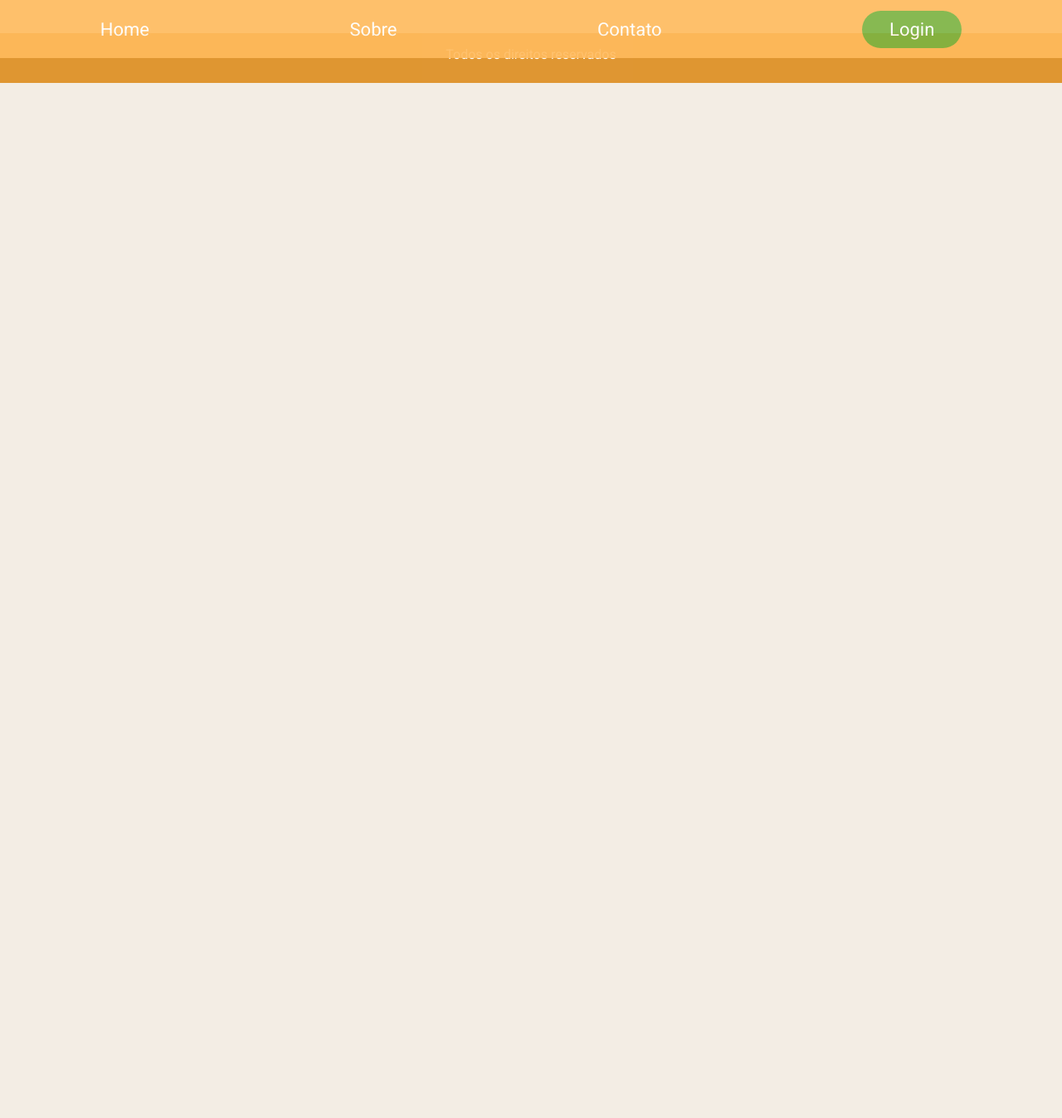
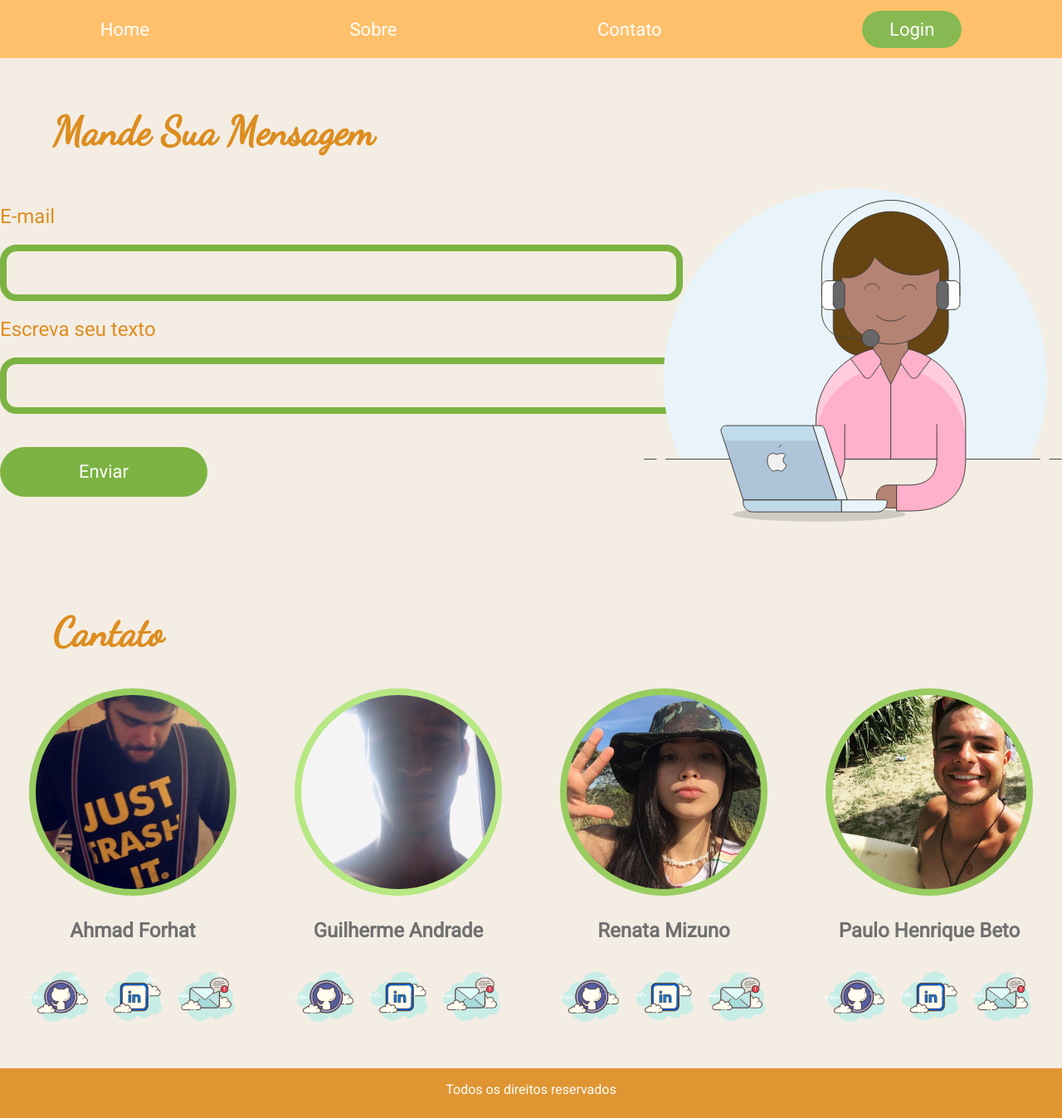
Before and after one commit to AhmadForhat/AgrOportuno, a Django app: page /contato/ in a window 1280 px wide. Shown: the whole page at 83% size. Before the commit the page ends 100 px from the top, so only its background shows below. Run offline with Django 3.2, Linux system fonts and the light colour scheme.

Commit message:
Adição do html e css da página contato

```diff
--- a/Agrodoce/static/style.css
+++ b/Agrodoce/static/style.css
@@ -364,6 +364,46 @@ form button{
     font-size: 42px;
 }
 
+.suaMensagem h2{
+    margin-top: 130px;
+}
+
+.mensagem{
+    display:flex;
+    justify-content: space-around;
+}
+
+.escrever{
+    display:flex;
+    flex-direction: column;
+    width: 800px;
+
+}
+
+.escrever input{
+    width: 100%;
+    padding: 2%;
+    border: solid #7CB342 8px;
+    border-radius: 20px;
+    outline: none;
+    color: #7CB342;
+    font-size: 18px;
+    background-color: #F3EDE4;
+}
+
+.escrever label{
+    font-size: 24px;
+    color: #DD8D1F;
+    margin-bottom: 20px;
+    margin-top: 20px;
+}
+
+.escrever button{
+    margin-top:40px;
+    width: 250px;
+    height: 60px;
+}
+
 .none{
     display:none;
 }
--- a/Agrodoce/templates/contato.html
+++ b/Agrodoce/templates/contato.html
@@ -1,2 +1,64 @@
 {% extends 'index.html' %}
 {% load static %}
+
+{% block content %}
+
+<section class="suaMensagem">
+    <h2>Mande Sua Mensagem</h2>
+    <div class="mensagem">
+        <div class="escrever">
+                <label>E-mail</label>
+                <input type="email"></input>
+                <label>Escreva seu texto</label>
+                <input type="text2"></input>
+                <button>Enviar</button>
+        </div>
+        <div class="imagem-mensagem">
+            <img src="../static/img/contato-client.png" alt="">
+        </div>
+    </div>
+</section>
+
+<section class="contato-home">
+    <h2>Cantato</h2>
+    <div class="time">
+        <div class="mud">
+            <img src="../static/img/foto-mud.png" alt="">
+            <h3>Ahmad Forhat</h3>
+            <div class="redes-sociais">
+                <a href="https://github.com/AhmadForhat" target="_blank"><img src="../static/img/github.png" alt=""></a>
+                <a href="https://www.linkedin.com/in/ahmad-forhat" target="_blank"><img src="../static/img/linkedin.png" alt=""></a>
+                <a href="mailto:ahmad.forhat@gmail.com" target="_blank"><img src="../static/img/gmail.png" alt=""></a>
+            </div>
+        </div>
+        <div class="gui">
+            <img src="../static/img/foto-guilherme.png" alt="">
+            <h3>Guilherme Andrade</h3>
+            <div class="redes-sociais">
+                <a href="https://github.com/GuilhermaoAndrade" target="_blank"><img src="../static/img/github.png" alt=""></a>
+                <a href="" target="_blank"><img src="../static/img/linkedin.png" alt=""></a>
+                <a href="malito:guilherme.souza102@fatec.sp.gov.br" target="_blank"><img src="../static/img/gmail.png" alt=""></a>
+            </div>
+        </div>
+        <div class="renata">
+            <img src="../static/img/foto-renata.png" alt="">
+            <h3>Renata Mizuno</h3>
+            <div class="redes-sociais">
+                <a href="https://github.com/renatamizuno1" target="_blank"><img src="../static/img/github.png" alt=""></a>
+                <a href="" target="_blank"><img src="../static/img/linkedin.png" alt=""></a>
+                <a href="" target="_blank"><img src="../static/img/gmail.png" alt=""></a>
+            </div>
+        </div>
+        <div class="paulo">
+            <img src="../static/img/foto-paulo.png" alt="">
+            <h3>Paulo Henrique Beto</h3>
+            <div class="redes-sociais">
+                <a href="https://github.com/Paulohenrique-beto" target="_blank"><img src="../static/img/github.png" alt=""></a>
+                <a href="https://www.linkedin.com/in/paulo-h-9645a59a/" target="_blank"><img src="../static/img/linkedin.png" alt=""></a>
+                <a href="mailto:betopaulohenrique@gmail.com" target="_blank"><img src="../static/img/gmail.png" alt=""></a>
+            </div>
+        </div>
+    </div>
+</section>
+
+{% endblock%}
--- a/Agrodoce/templates/home.html
+++ b/Agrodoce/templates/home.html
@@ -7,6 +7,7 @@
 </section>
 <section class="sobreHome">
     <h2>Sobre</h2>
+        <div class="mensagem">
         <div class="texto-sobre">
             <img src="../static/img/icon-sobre.png" alt="">
             <p>Lorem ipsum dolor sit amet, consectetur adipiscing elit. Morbi velit orci, dapibus quis pellentesque nec, feugiat eget neque. Vivamus tristique et orci sit amet pretium. Duis sed sem et mi consequat semper. Integer tempor, elit eu dictum porta, metus quam sagittis augue, sed finibus est turpis quis sapien. Nam tempus urna vitae tellus elementum convallis. Morbi suscipit rhoncus purus eget viverra. Fusce congue quis erat ut consequat. Quisque molestie lorem nec nunc pretium, sed congue ligula vulputate. Fusce auctor dapibus nulla ut venenatis. Maecenas eleifend ut arcu sit amet porttitor. Suspendisse efficitur, turpis ac pulvinar rutrum, massa diam lobortis lectus, id semper dolor quam nec metus. Integer at finibus ex. Fusce convallis nisi at est viverra consequat.</p>
@@ -22,6 +23,7 @@
             <p class="bolinha"></p>
             <p class="bolinha"></p>
             <p class="bolinha"></p>
+        </div>
     </div>
     <a href="/sobre"><button>Saiba Mais</button></a>
 </section>
```
Also changed, not shown: Agrodoce/static/img/contato-client.png (added). Lines whose indentation alone changed are shown as unchanged.
